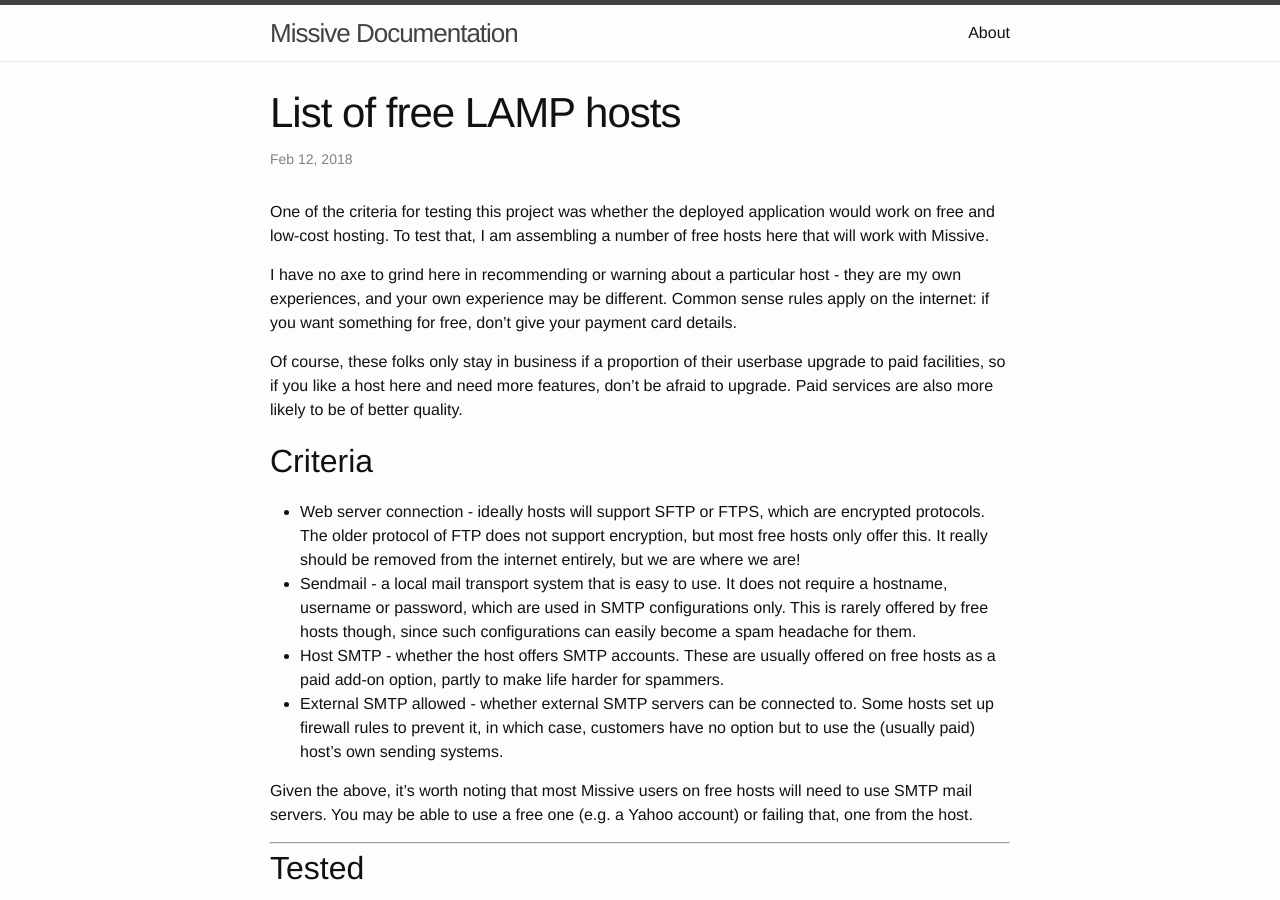
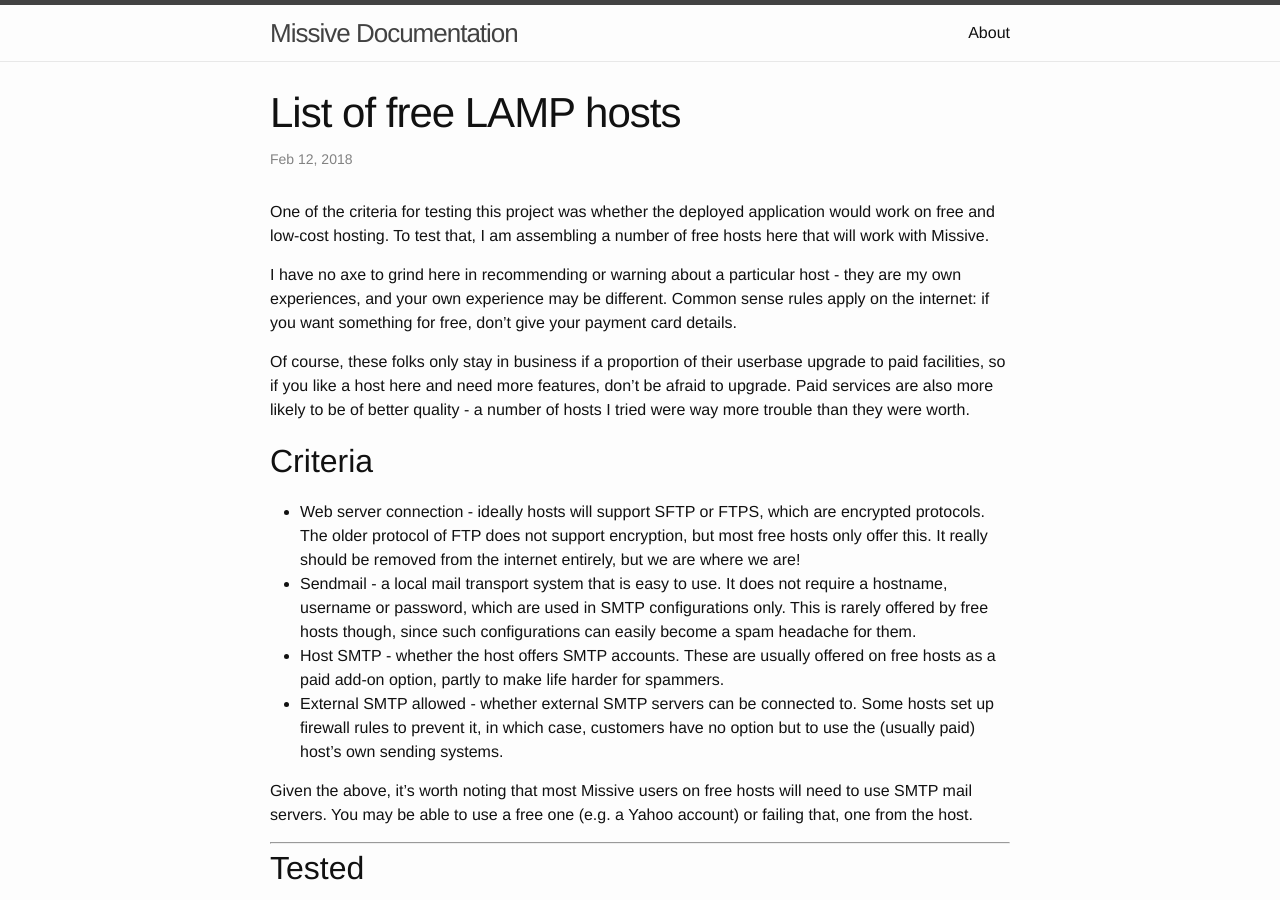
Before and after one commit to missive-app/docs, a Jekyll site: the page built from _posts/2018-02-12-list-of-free-lamp-hosts.markdown, in a window 1280 px wide and 900 px high. Built offline with Jekyll 4.4.1, drawn with Linux system fonts in a browser that asks for light colours; some of the changed text lies outside the part shown.

Commit message:
More information about free hosts

```diff
--- a/_posts/2018-02-12-list-of-free-lamp-hosts.markdown
+++ b/_posts/2018-02-12-list-of-free-lamp-hosts.markdown
@@ -18,7 +18,8 @@
 
 Of course, these folks only stay in business if a proportion of their userbase upgrade
 to paid facilities, so if you like a host here and need more features, don't be afraid
-to upgrade. Paid services are also more likely to be of better quality.
+to upgrade. Paid services are also more likely to be of better quality - a number of
+hosts I tried were way more trouble than they were worth.
 
 ## Criteria
 
```
Also changed, not shown: other parts of _posts/2018-02-12-list-of-free-lamp-hosts.markdown (+3 -2 lines), _posts/2099-01-01-more-free-hosts.markdown (added, +11 -0 lines).
